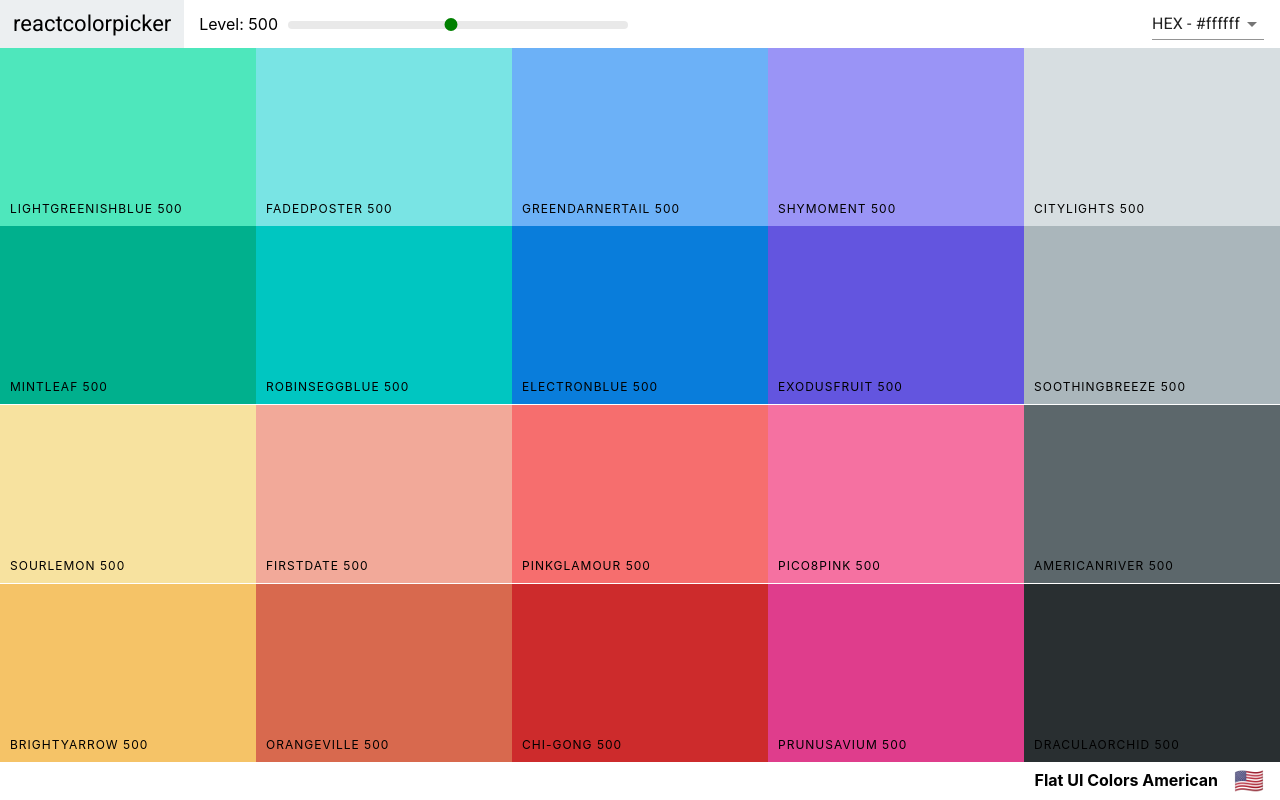
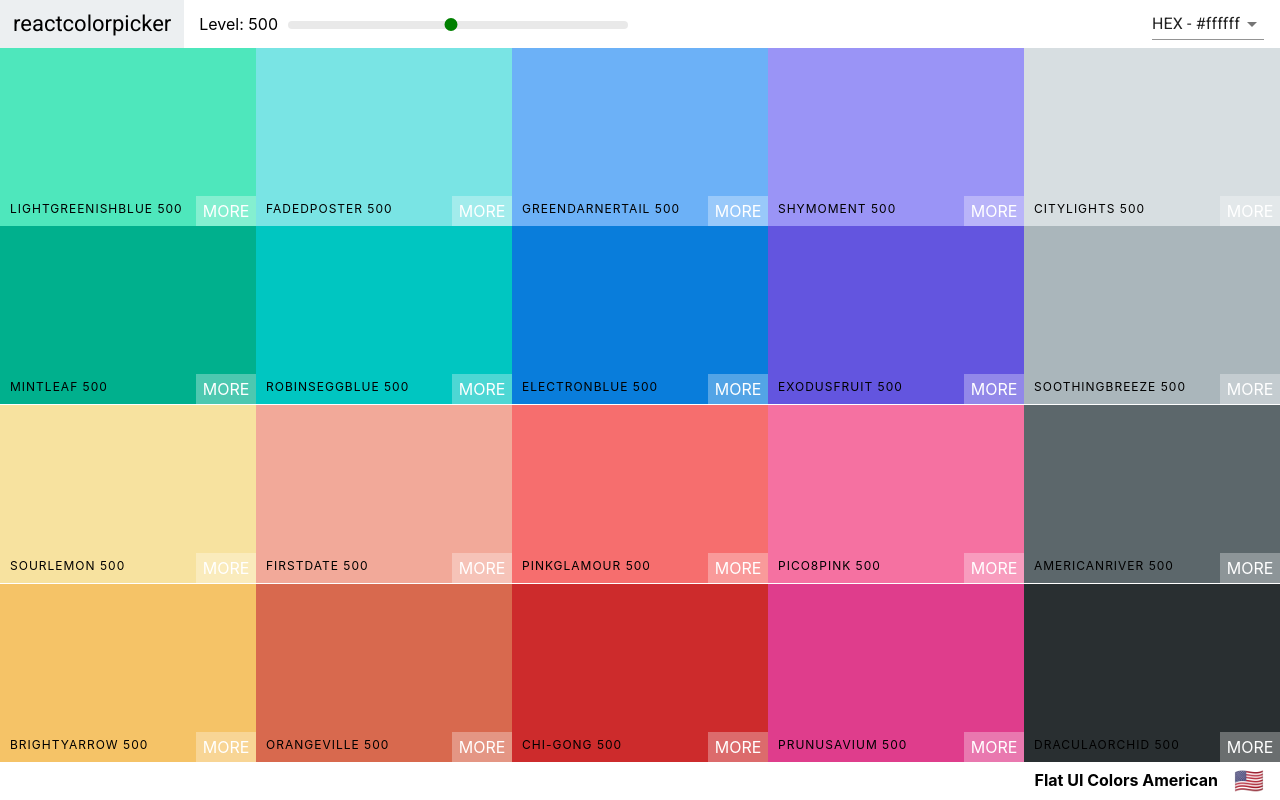
Before and after one commit to CPMSP/reactColors, a React (Create React App) app: page /palette/flat-ui-colors-american in a window 1280 px wide. Built offline with nearby package versions, Linux system fonts and the light colour scheme.

Commit message:
Add SingleColorPalette and Link

```diff
--- a/src/App.js
+++ b/src/App.js
@@ -3,6 +3,7 @@
 import "./App.css";
 import Palette from "./Palette";
 import PaletteList from "./PaletteList";
+import SingleColorPalette from "./SingleColorPalette";
 import seedColors from "./seedColors";
 import { generatePalette } from "./colorHelpers";
 
@@ -35,7 +36,7 @@
 				/>
 				<Route
 					path="/palette/:paletteId/:colorId"
-					render={() => <h1>Single Color Page</h1>}
+					render={() => <SingleColorPalette />}
 				/>
 			</Switch>
 			// <div className="App">
--- a/src/ColorBox.jsx
+++ b/src/ColorBox.jsx
@@ -15,7 +15,7 @@
 		});
 	}
 	render() {
-		const { name, background } = this.props;
+		const { name, background, moreUrl } = this.props;
 		const { copied } = this.state;
 		return (
 			<CopyToClipboard text={background} onCopy={this.changeCopyState}>
@@ -34,11 +34,9 @@
 						</div>
 						<button className="copy-button">Copy</button>
 					</div>
-					{this.props.showingAllColors && (
-						<Link to="/" onClick={e => e.stopPropagation()}>
-							<span className="see-more">More</span>
-						</Link>
-					)}
+					<Link to={moreUrl} onClick={e => e.stopPropagation()}>
+						<span className="see-more">More</span>
+					</Link>
 				</div>
 			</CopyToClipboard>
 		);
--- a/src/Palette.jsx
+++ b/src/Palette.jsx
@@ -17,13 +17,14 @@
 		this.setState({ format: val });
 	}
 	render() {
-		const { colors, paletteName, emoji } = this.props.palette;
+		const { colors, paletteName, emoji, id } = this.props.palette;
 		const { level, format } = this.state;
 		const colorBoxes = colors[level].map(color => (
 			<ColorBox
 				background={color[format]}
 				name={color.name}
 				key={color.id}
+				moreUrl={`/palette/${id}/${color.id}`}
 			/>
 		));
 		return (
--- /dev/null
+++ b/src/SingleColorPalette.jsx
@@ -0,0 +1,11 @@
+import React, { Component } from "react";
+
+export default class SingleColorPalette extends Component {
+	render() {
+		return (
+			<div>
+				<h1>Single Color Pallete</h1>
+			</div>
+		);
+	}
+}
```
